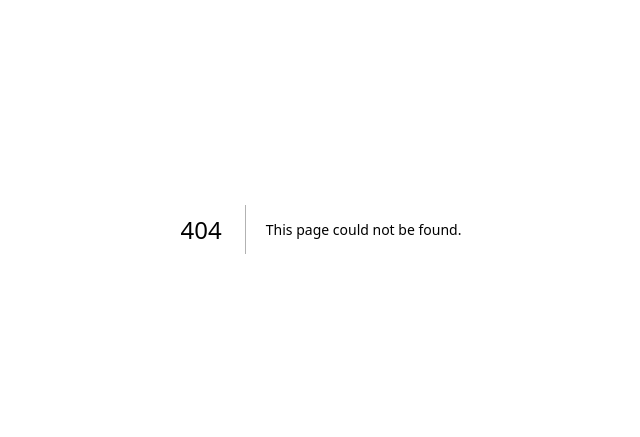
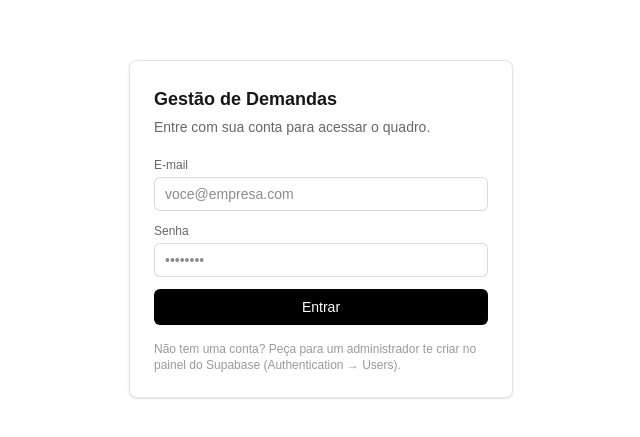
Before and after one commit to berTrapp/task-manager, a Next.js app: page /login in a window 1280 px wide. Before the commit this address had no page. Shown: the part 171-608 px from the top of the page, without its empty margins (319-959 px from the left). Built offline with nearby package versions, Linux system fonts and the light colour scheme.

Commit message:
feat/login

```diff
--- a/src/app/actions.ts
+++ b/src/app/actions.ts
@@ -3,6 +3,7 @@
 import { revalidatePath } from "next/cache";
 import { z } from "zod";
 import { getSupabaseServerClient } from "@/lib/supabase/server";
+import { getCurrentUser } from "@/lib/supabase/auth";
 import { TASK_STATUSES, TASK_URGENCIES, type Task } from "@/lib/types";
 
 const taskInputSchema = z.object({
@@ -25,6 +26,8 @@ export type ActionResult<T = undefined> =
 
 async function runAction<T>(fn: () => Promise<ActionResult<T>>): Promise<ActionResult<T>> {
   try {
+    const user = await getCurrentUser();
+    if (!user) return { ok: false, error: "Não autenticado." };
     return await fn();
   } catch (err) {
     return {
@@ -35,6 +38,9 @@ async function runAction<T>(fn: () => Promise<ActionResult<T>>): Promise<ActionR
 }
 
 export async function getTasks(): Promise<Task[]> {
+  const user = await getCurrentUser();
+  if (!user) throw new Error("Não autenticado.");
+
   const supabase = getSupabaseServerClient();
   const { data, error } = await supabase
     .from("tasks")
--- /dev/null
+++ b/src/app/auth-actions.ts
@@ -0,0 +1,31 @@
+"use server";
+
+import { getSupabaseAuthServerClient } from "@/lib/supabase/auth";
+import type { ActionResult } from "@/app/actions";
+
+export async function signIn(email: string, password: string): Promise<ActionResult> {
+  if (!email.trim() || !password) {
+    return { ok: false, error: "Informe e-mail e senha." };
+  }
+
+  try {
+    const supabase = await getSupabaseAuthServerClient();
+    const { error } = await supabase.auth.signInWithPassword({
+      email: email.trim(),
+      password,
+    });
+
+    if (error) return { ok: false, error: "E-mail ou senha inválidos." };
+    return { ok: true, data: undefined };
+  } catch (err) {
+    return {
+      ok: false,
+      error: err instanceof Error ? err.message : "Erro inesperado ao entrar",
+    };
+  }
+}
+
+export async function signOut(): Promise<void> {
+  const supabase = await getSupabaseAuthServerClient();
+  await supabase.auth.signOut();
+}
--- /dev/null
+++ b/src/app/login/page.tsx
@@ -0,0 +1,91 @@
+"use client";
+
+import { useState } from "react";
+import { useRouter } from "next/navigation";
+import { signIn } from "@/app/auth-actions";
+
+export default function LoginPage() {
+  const router = useRouter();
+  const [email, setEmail] = useState("");
+  const [password, setPassword] = useState("");
+  const [error, setError] = useState<string | null>(null);
+  const [pending, setPending] = useState(false);
+
+  async function handleSubmit(e: React.FormEvent) {
+    e.preventDefault();
+    setError(null);
+    setPending(true);
+
+    const result = await signIn(email, password);
+
+    setPending(false);
+    if (!result.ok) {
+      setError(result.error);
+      return;
+    }
+
+    router.push("/");
+    router.refresh();
+  }
+
+  return (
+    <main className="flex min-h-screen items-center justify-center px-4">
+      <div className="w-full max-w-sm rounded-lg border border-black/10 bg-white p-6 shadow-sm dark:border-white/10 dark:bg-neutral-900">
+        <h1 className="text-lg font-semibold">Gestão de Demandas</h1>
+        <p className="mt-1 text-sm text-black/60 dark:text-white/60">
+          Entre com sua conta para acessar o quadro.
+        </p>
+
+        <form onSubmit={handleSubmit} className="mt-5 space-y-3">
+          <label className="block">
+            <span className="mb-1 block text-xs font-medium text-black/60 dark:text-white/60">
+              E-mail
+            </span>
+            <input
+              type="email"
+              value={email}
+              onChange={(e) => setEmail(e.target.value)}
+              required
+              autoComplete="email"
+              className={inputClass}
+              placeholder="voce@empresa.com"
+            />
+          </label>
+
+          <label className="block">
+            <span className="mb-1 block text-xs font-medium text-black/60 dark:text-white/60">
+              Senha
+            </span>
+            <input
+              type="password"
+              value={password}
+              onChange={(e) => setPassword(e.target.value)}
+              required
+              autoComplete="current-password"
+              className={inputClass}
+              placeholder="••••••••"
+            />
+          </label>
+
+          {error && <p className="text-sm text-red-600 dark:text-red-400">{error}</p>}
+
+          <button
+            type="submit"
+            disabled={pending}
+            className="w-full rounded-md bg-black px-3 py-2 text-sm font-medium text-white hover:bg-black/80 disabled:opacity-50 dark:bg-white dark:text-black dark:hover:bg-white/80"
+          >
+            {pending ? "Entrando..." : "Entrar"}
+          </button>
+        </form>
+
+        <p className="mt-4 text-xs text-black/40 dark:text-white/40">
+          Não tem uma conta? Peça para um administrador te criar no painel do
+          Supabase (Authentication → Users).
+        </p>
+      </div>
+    </main>
+  );
+}
+
+const inputClass =
+  "w-full rounded-md border border-black/15 bg-white px-2.5 py-1.5 text-sm outline-none focus:border-black/40 dark:border-white/15 dark:bg-white/5 dark:focus:border-white/40";
--- a/src/app/page.tsx
+++ b/src/app/page.tsx
@@ -1,24 +1,38 @@
+import { redirect } from "next/navigation";
 import { getTasks } from "@/app/actions";
 import { isSupabaseConfigured } from "@/lib/supabase/server";
+import { getCurrentUser } from "@/lib/supabase/auth";
 import Board from "@/components/Board";
 import SetupNotice from "@/components/SetupNotice";
+import SignOutButton from "@/components/SignOutButton";
 
 export default async function Home() {
   if (!isSupabaseConfigured()) {
     return <SetupNotice />;
   }
 
+  const user = await getCurrentUser();
+  if (!user) redirect("/login");
+
   const tasks = await getTasks();
 
   return (
     <main className="flex min-h-screen flex-col">
-      <header className="border-b border-black/10 dark:border-white/10 px-4 py-4 sm:px-8">
+      <header className="flex items-start justify-between gap-4 border-b border-black/10 px-4 py-4 dark:border-white/10 sm:px-8">
+        <div>
           <h1 className="text-xl font-semibold tracking-tight sm:text-2xl">
             Gestão de Demandas
           </h1>
           <p className="text-sm text-black/60 dark:text-white/60">
             Acompanhe demandas do quadro Aberto → Desenvolvimento → Concluído.
           </p>
+        </div>
+        <div className="flex shrink-0 items-center gap-3">
+          <span className="hidden text-sm text-black/50 dark:text-white/50 sm:inline">
+            {user.email}
+          </span>
+          <SignOutButton />
+        </div>
       </header>
       <div className="flex-1 px-4 py-6 sm:px-8">
         <Board initialTasks={tasks} />
--- a/src/components/SetupNotice.tsx
+++ b/src/components/SetupNotice.tsx
@@ -27,9 +27,15 @@ export default function SetupNotice() {
             <code className="rounded bg-black/10 px-1 py-0.5 text-xs dark:bg-white/10">
               .env.local
             </code>{" "}
-            e preencha com a URL e a{" "}
-            <span className="font-medium">service role key</span> do seu
-            projeto (Project Settings → API).
+            e preencha com a URL, a{" "}
+            <span className="font-medium">publishable key</span> e a{" "}
+            <span className="font-medium">secret key</span> do seu projeto
+            (Project Settings → API).
+          </li>
+          <li>
+            Crie os usuários que poderão fazer login em Authentication →
+            Users no painel do Supabase (não há cadastro público nesta
+            aplicação).
           </li>
           <li>Reinicie o servidor de desenvolvimento.</li>
         </ol>
--- /dev/null
+++ b/src/components/SignOutButton.tsx
@@ -0,0 +1,28 @@
+"use client";
+
+import { useState } from "react";
+import { useRouter } from "next/navigation";
+import { signOut } from "@/app/auth-actions";
+
+export default function SignOutButton() {
+  const router = useRouter();
+  const [pending, setPending] = useState(false);
+
+  async function handleClick() {
+    setPending(true);
+    await signOut();
+    router.push("/login");
+    router.refresh();
+  }
+
+  return (
+    <button
+      type="button"
+      onClick={handleClick}
+      disabled={pending}
+      className="rounded-md border border-black/15 px-2.5 py-1.5 text-sm font-medium text-black/70 hover:bg-black/5 disabled:opacity-50 dark:border-white/15 dark:text-white/70 dark:hover:bg-white/10"
+    >
+      {pending ? "Saindo..." : "Sair"}
+    </button>
+  );
+}
--- /dev/null
+++ b/src/lib/supabase/auth.ts
@@ -0,0 +1,53 @@
+import "server-only";
+import { cookies } from "next/headers";
+import { createServerClient } from "@supabase/ssr";
+
+function assertAuthConfigured() {
+  if (!process.env.NEXT_PUBLIC_SUPABASE_URL || !process.env.NEXT_PUBLIC_SUPABASE_ANON_KEY) {
+    throw new Error(
+      "Supabase Auth não está configurado. Defina NEXT_PUBLIC_SUPABASE_URL e NEXT_PUBLIC_SUPABASE_ANON_KEY em .env.local."
+    );
+  }
+}
+
+/**
+ * Cookie-backed Supabase client scoped to the current request's session.
+ * Use for auth (sign in/out, reading the current user) — never for data
+ * access, since RLS on `tasks` has no public policies. Create a fresh
+ * instance per request; never share across requests.
+ */
+export async function getSupabaseAuthServerClient() {
+  assertAuthConfigured();
+  const cookieStore = await cookies();
+
+  return createServerClient(
+    process.env.NEXT_PUBLIC_SUPABASE_URL!,
+    process.env.NEXT_PUBLIC_SUPABASE_ANON_KEY!,
+    {
+      cookies: {
+        getAll() {
+          return cookieStore.getAll();
+        },
+        setAll(cookiesToSet) {
+          try {
+            cookiesToSet.forEach(({ name, value, options }) =>
+              cookieStore.set(name, value, options)
+            );
+          } catch {
+            // Called during a Server Component render, where cookies can't
+            // be written. Safe to ignore — proxy.ts refreshes the session
+            // cookie on navigation instead.
+          }
+        },
+      },
+    }
+  );
+}
+
+export async function getCurrentUser() {
+  const supabase = await getSupabaseAuthServerClient();
+  const {
+    data: { user },
+  } = await supabase.auth.getUser();
+  return user;
+}
--- a/src/lib/supabase/server.ts
+++ b/src/lib/supabase/server.ts
@@ -4,7 +4,9 @@ import type { Database } from "@/lib/supabase/database.types";
 
 export function isSupabaseConfigured() {
   return Boolean(
-    process.env.NEXT_PUBLIC_SUPABASE_URL && process.env.SUPABASE_SERVICE_ROLE_KEY
+    process.env.NEXT_PUBLIC_SUPABASE_URL &&
+      process.env.NEXT_PUBLIC_SUPABASE_ANON_KEY &&
+      process.env.SUPABASE_SERVICE_ROLE_KEY
   );
 }
 
--- /dev/null
+++ b/src/proxy.ts
@@ -0,0 +1,55 @@
+import { NextResponse, type NextRequest } from "next/server";
+import { createServerClient } from "@supabase/ssr";
+
+export async function proxy(request: NextRequest) {
+  const supabaseUrl = process.env.NEXT_PUBLIC_SUPABASE_URL;
+  const supabaseAnonKey = process.env.NEXT_PUBLIC_SUPABASE_ANON_KEY;
+
+  let response = NextResponse.next({ request });
+
+  // Not configured yet: let requests through so the app can render its own
+  // "configure Supabase" screen instead of redirect-looping to /login.
+  if (!supabaseUrl || !supabaseAnonKey) {
+    return response;
+  }
+
+  const supabase = createServerClient(supabaseUrl, supabaseAnonKey, {
+    cookies: {
+      getAll() {
+        return request.cookies.getAll();
+      },
+      setAll(cookiesToSet, headers) {
+        cookiesToSet.forEach(({ name, value }) => request.cookies.set(name, value));
+        response = NextResponse.next({ request });
+        cookiesToSet.forEach(({ name, value, options }) =>
+          response.cookies.set(name, value, options)
+        );
+        Object.entries(headers).forEach(([key, value]) => response.headers.set(key, value));
+      },
+    },
+  });
+
+  const {
+    data: { user },
+  } = await supabase.auth.getUser();
+
+  const isLoginRoute = request.nextUrl.pathname.startsWith("/login");
+
+  if (!user && !isLoginRoute) {
+    const redirectUrl = request.nextUrl.clone();
+    redirectUrl.pathname = "/login";
+    return NextResponse.redirect(redirectUrl);
+  }
+
+  if (user && isLoginRoute) {
+    const redirectUrl = request.nextUrl.clone();
+    redirectUrl.pathname = "/";
+    return NextResponse.redirect(redirectUrl);
+  }
+
+  return response;
+}
+
+export const config = {
+  matcher: ["/((?!_next/static|_next/image|favicon.ico).*)"],
+};
```
Also changed, not shown: 2 other files (tests, documents, lock files or other folders). Lines whose indentation alone changed are shown as unchanged.
